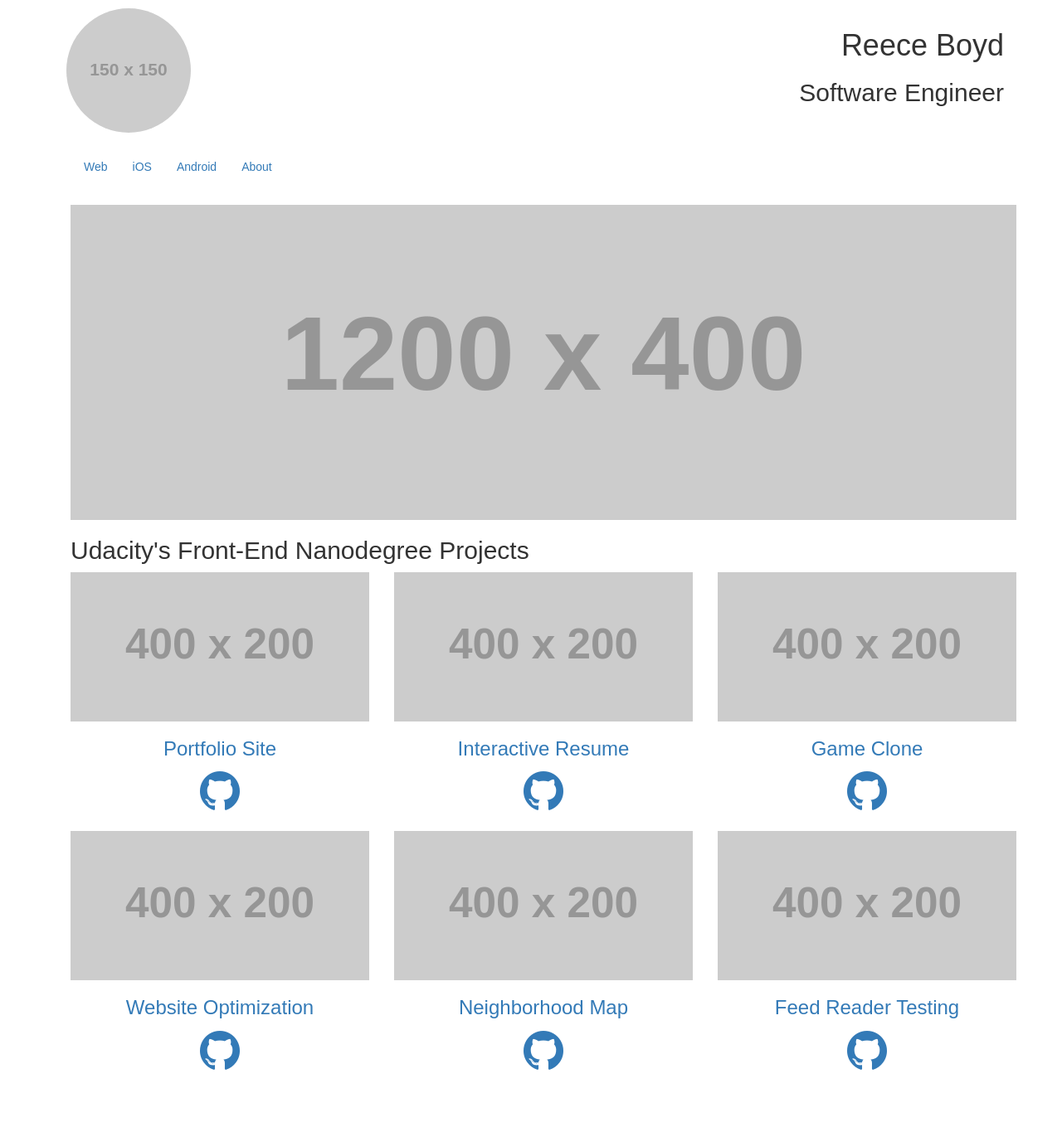
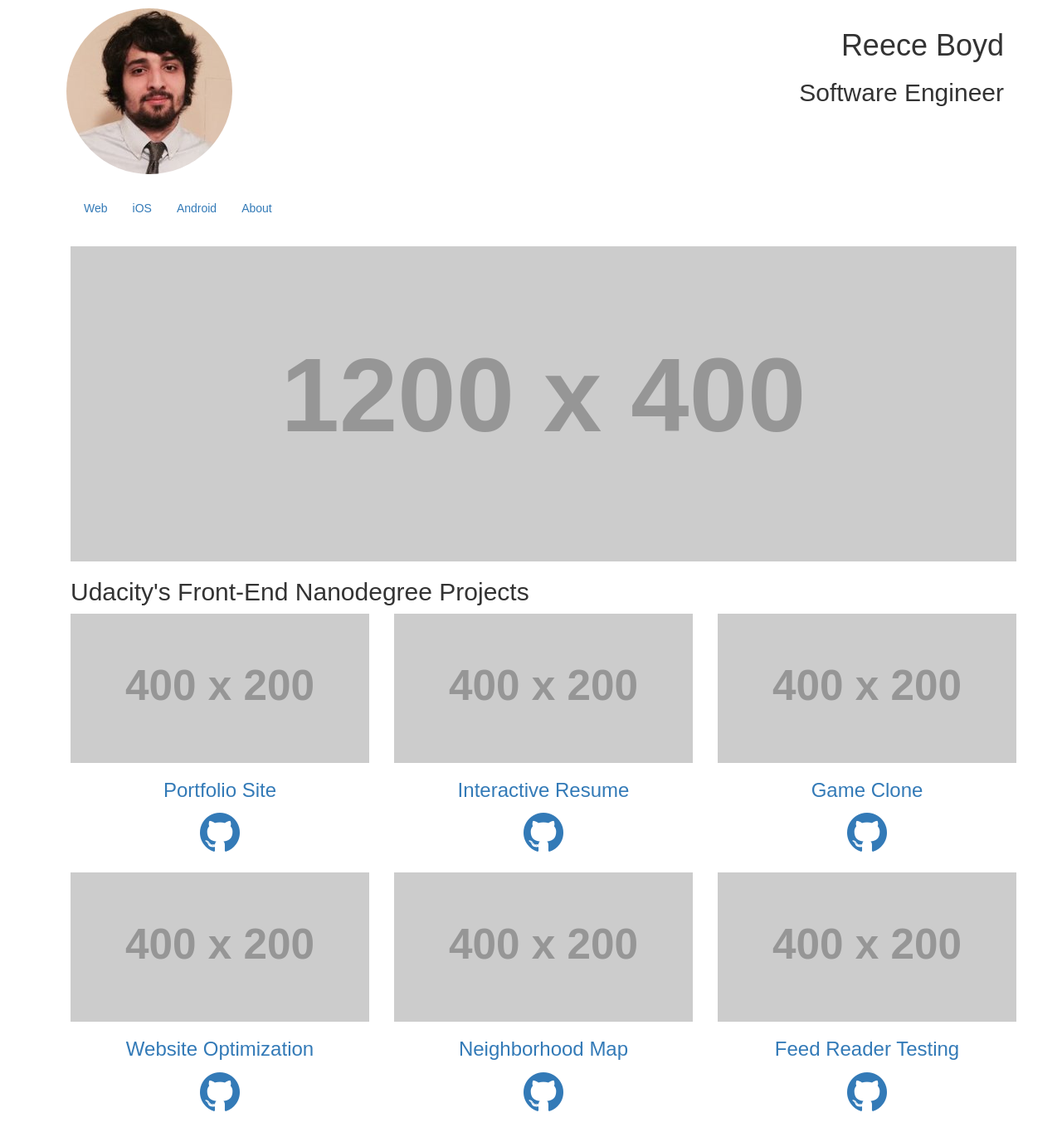
Before and after one commit to reecealanboyd/reecealanboyd.github.io, a Jekyll site: the page built from index.html, in a window 1280 px wide. Shown: the whole page at 83% size. Built offline with Jekyll 4.4.1, drawn with Linux system fonts in a browser that asks for light colours; nearby versions of some CDN libraries; some web fonts are replaced; before the commit the page ends 1315 px from its top, so only the background shows below that.

Commit message:
Update default.html

```diff
--- a/_layouts/default.html
+++ b/_layouts/default.html
@@ -36,7 +36,7 @@
 	<div class="container">
 		<div class="row header">
 			<div class="col-md-6 logodiv">
-				<img class="img-responsive reece-image" src="http://placehold.it/150x150">
+				<img class="img-responsive reece-image" src="/reece.jpg">
 			</div>
 			<div class="col-md-6 namediv text-right">
 				<h1>Reece Boyd</h1>
```
